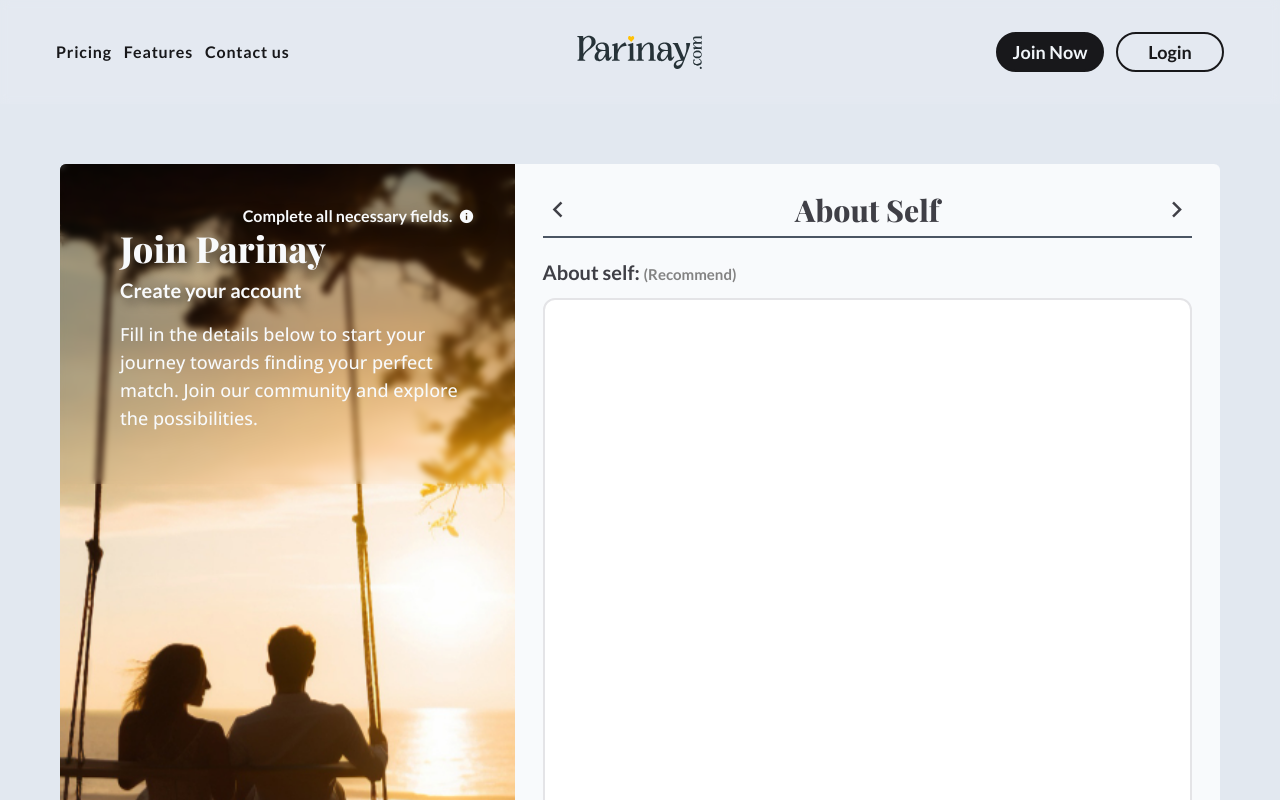
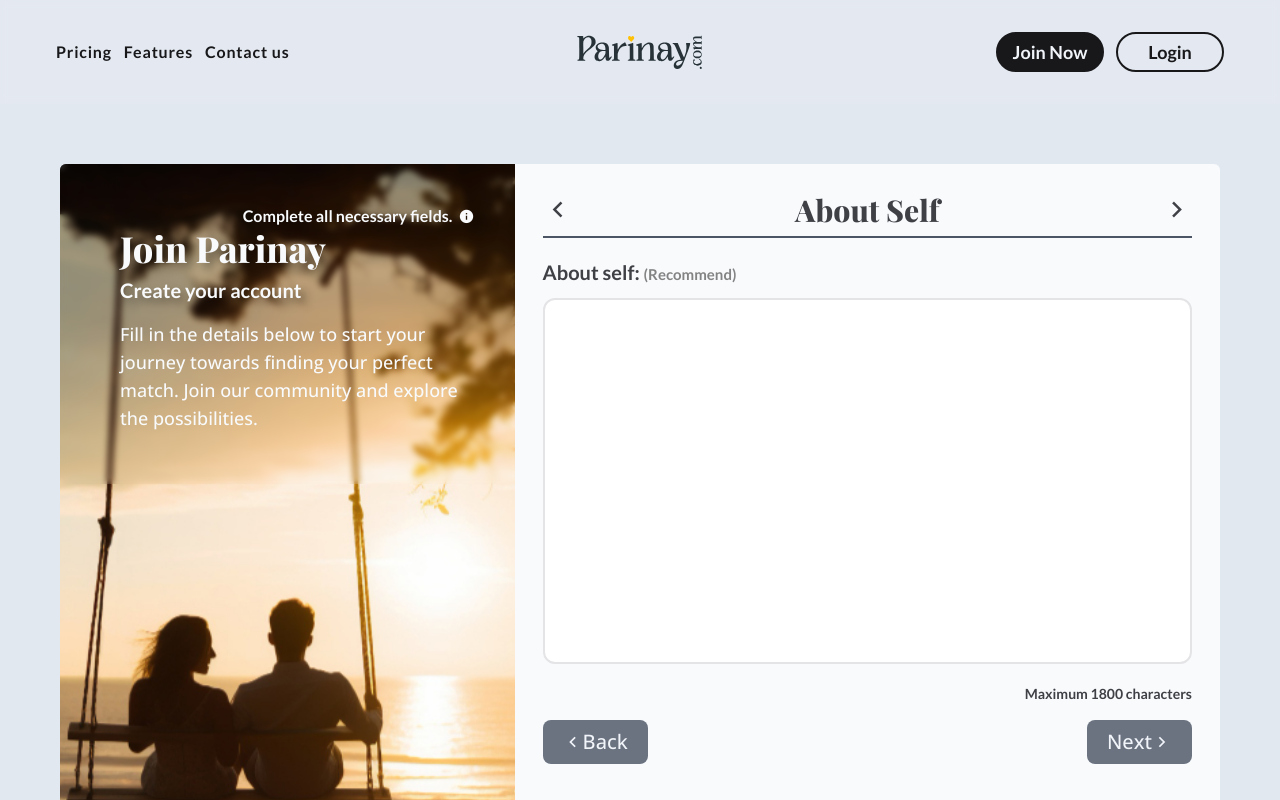
Before and after one commit to JyotiInHex/Parinay, a React (Create React App) app: page /register in a window 1280 px wide. Shown: the top 800 px of the page. Built offline with nearby package versions, Linux system fonts and the light colour scheme; the HTML template or start-up script is replaced by a standard one; a web font is replaced by a local one.

Commit message:
today last

```diff
--- a/src/auth/register.jsx
+++ b/src/auth/register.jsx
@@ -1,4 +1,4 @@
-import React, { useState } from "react";
+import React, { useEffect, useState } from "react";
 import registerBg from "../assets/registration-1.webp";
 import validation from "./validation";
 
@@ -20,6 +20,7 @@ import {
 } from "../data/formData";
 
 const Register = () => {
+  useEffect(()=>{document.title = "Register"})
   const [step, setStep] = useState(5);
   const [formData, setFormData] = useState({
     profileFor: "",
@@ -82,6 +83,11 @@ const Register = () => {
   const handleSubmission = (e) => {
     e.preventDefault();
   };
+
+  let limit = 4000;
+  let total = limit - formData.aboutSelf.length
+
+  console.log(total);
 
   return (
     <>
@@ -1158,15 +1164,16 @@ const Register = () => {
                         About self: <span className="optional">(Recommend)</span>
                       </h3>
                       <textarea
-                        className="outline-none border-2 border-zinc-200 rounded-xl w-full py-3 px-4 text-lg font-lato font-semibold text-zinc-800 leading-tight resize-none transition-all focus:border-blue-500"
+                        className="outline-none border-2 border-zinc-200 rounded-xl w-full py-3 px-4 text-lg text-justify font-lato font-semibold text-zinc-800 leading-tight resize-none transition-all focus:border-blue-500"
                         id="College You Attended"
                         cols="40"
-                        rows="23"
+                        rows="15"
                         name="aboutSelf"
                         value={formData.aboutSelf}
                         onChange={handleChange}
+                        maxlength="1800"
                       ></textarea>
-                      <span className="w-full mt-2 h-auto text-right text-sm font-lato font-semibold">Maximum 4000 characters</span>
+                      <span className="w-full mt-2 h-auto text-right text-sm font-lato font-semibold">Maximum 1800 characters</span>
                     </label>
 
                     <div className="flex flex-row justify-between items-center w-full h-auto">
--- a/src/data/formData.jsx
+++ b/src/data/formData.jsx
@@ -63,11 +63,15 @@ export let maritalStatus = [
 ];
 export let diets = [
   "Vegetarian",
-  "Non Vegetarian",
-  "Occasionally non-vegetarian",
+  "Non-Vegetarian",
+  "Vegan",
   "Eggetarian",
+  "Occasionally Non-Vegetarian",
   "Jain",
-  "Vegan",
+  "Pescatarian (includes fish but no other meat)",
+  "Gluten-Free",
+  "Dairy-Free",
+  "Low-Carb/Keto",
 ];
 export let heights = [
   "4ft 5in - 134cm",
@@ -104,32 +108,29 @@ export let heights = [
   "7ft 0in - 213cm",
 ];
 export let hobbies = [
-  "Bird Watching",
-  "Cooking",
-  "Crafting",
-  "Dancing",
+  "Reading",
+  "Traveling",
+  "Cooking/Baking",
   "Gardening",
-  "Painting",
-  "Reading Literature",
-  "Trekking",
-  "Writing Poetry",
-  "Nothing",
-];
-export let interest = [
-  "Cinema",
-  "Cuisine",
-  "Ethnic Fashion and Textiles",
-  "Festivals",
-  "Historical Sites",
-  "Local Community Service",
-  "Music (Folk Songs)",
-  "Wildlife Conservation",
+  "Painting/Drawing",
+  "Playing Musical Instruments",
+  "Photography",
+  "Hiking/Camping",
+  "Yoga/Meditation",
+  "Playing Sports (e.g., cricket, football, badminton)",
   "Nothing",
 ];
 export let mostLikes = [
-  "Listening Music",
-  "Reading Book",
-  "Watching Movie",
+  "Technology/Programming",
+  "Music (e.g., classical, folk, modern)",
+  "Movies/TV Shows",
+  "Literature/Books",
+  "Arts and Crafts",
+  "Fitness/Wellness",
+  "History/Culture",
+  "Environmental Conservation",
+  "Social Issues/Activism",
+  "Culinary Arts",
   "Nothing",
 ];
 export let pets = [
--- a/src/index.css
+++ b/src/index.css
@@ -168,6 +168,7 @@ select {
   border-radius: 2px;
   pointer-events: none;
 }
+textarea::-webkit-scrollbar,
 #dropDownBox::-webkit-scrollbar{
   scroll-behavior: smooth;
   width: 8px;
@@ -175,7 +176,10 @@ select {
   border-top-right-radius: 5px;
   border-bottom-right-radius: 5px;
 }
+textarea::-webkit-scrollbar-thumb,
 #dropDownBox::-webkit-scrollbar-thumb{
   background-color: rgb(59 130 246);
   border-radius: 5px;
 }
+textarea::-webkit-scrollbar{width: 5px;}
+textarea::-webkit-scrollbar-thumb{background-color: rgba(136, 135, 133, 0.301);}
```
